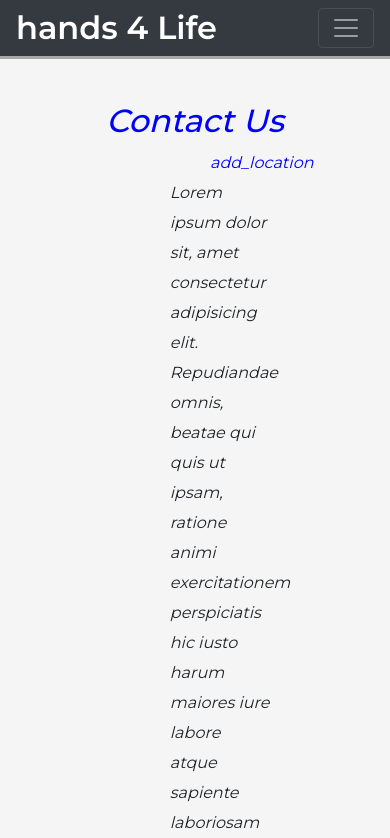
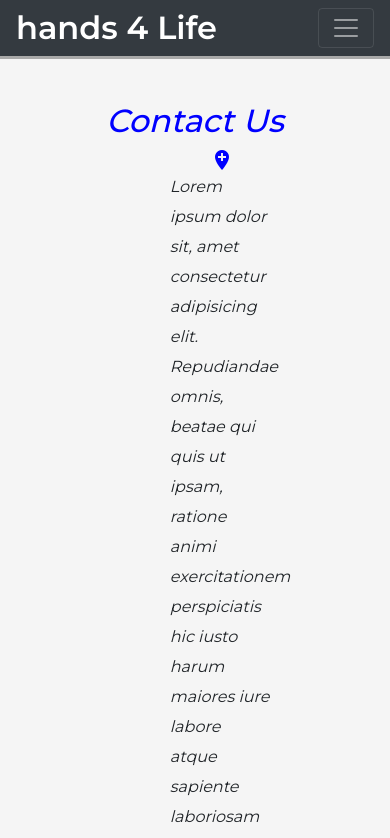
Before and after one commit to OussamaGhamian/WeRiseByLiftingOthers, a React (Create React App) app: page /ContactUs in a window 390 px wide. Shown: the top 838 px of the page. Built offline with nearby package versions, Linux system fonts and the light colour scheme.

Commit message:
fixing style

```diff
--- a/public/index.html
+++ b/public/index.html
@@ -9,7 +9,9 @@
   <meta name="description" content="Web site created using create-react-app" />
   <link rel="stylesheet" href="https://maxcdn.bootstrapcdn.com/bootstrap/4.3.1/css/bootstrap.min.css"
     integrity="sha384-ggOyR0iXCbMQv3Xipma34MD+dH/1fQ784/j6cY/iJTQUOhcWr7x9JvoRxT2MZw1T" crossorigin="anonymous" />
-  <!--Bootstrap-->
+    <link href="https://fonts.googleapis.com/icon?family=Material+Icons" rel="stylesheet">
+
+    <!--Bootstrap-->
   <link rel="apple-touch-icon" href="%PUBLIC_URL%/logo192.png" />
   <!--
       manifest.json provides metadata used when your web app is installed on a
--- a/src/components/ContactUs/contact us.css
+++ b/src/components/ContactUs/contact us.css
@@ -38,6 +38,7 @@ h2 {
         flex-direction: column;
         align-items: center;
     }
+    .fak,
     .num,
     .email {
         margin-left: 0px;
```
